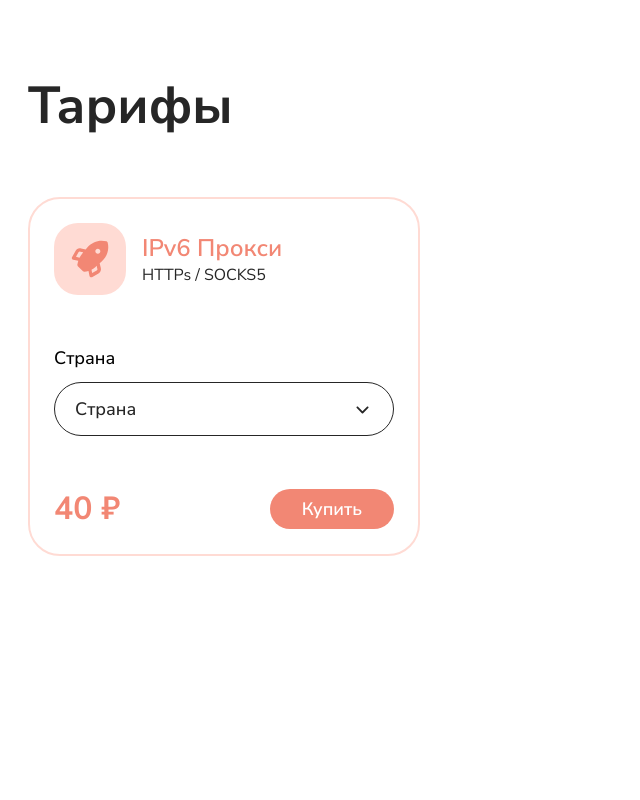
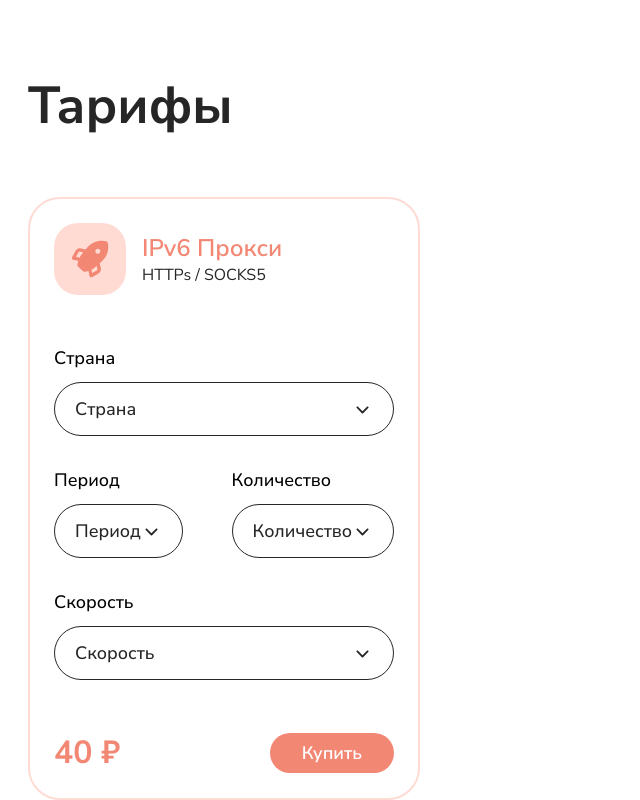
Before and after one commit to DarkMend/proxy, a Next.js app: page / in a window 1280 px wide. Shown: the part 836-1636 px from the top of the page, without its empty margins (0-640 px from the left). Before the commit the page ends 1392 px from the top, so only its background shows below. Built offline with nearby package versions, Linux system fonts and the light colour scheme.

Commit message:
tariffCard

```diff
--- a/src/components/TariffCard/TariffCard.module.scss
+++ b/src/components/TariffCard/TariffCard.module.scss
@@ -18,4 +18,17 @@
       font-weight: 700;
     }
   }
+
+  .main {
+    display: flex;
+    flex-direction: column;
+    gap: 32px;
+
+    &Wrapper {
+      display: flex;
+      flex-direction: row;
+      align-items: center;
+      justify-content: space-between;
+    }
+  }
 }
--- a/src/components/TariffCard/TariffCard.tsx
+++ b/src/components/TariffCard/TariffCard.tsx
@@ -29,6 +29,11 @@ export default function TariffCard({ data }: ITariffCard) {
       </div>
       <div className={styles.main}>
         <DropdownSingle label="Страна" />
+        <div className={styles.mainWrapper}>
+          <DropdownSingle label="Период" />
+          <DropdownSingle label="Количество" />
+        </div>
+        <DropdownSingle label="Скорость" />
       </div>
       <div className={styles.action}>
         <div className={styles.price}>{data.price} ₽</div>
--- a/src/components/ui/DropdownSingle/DropdownSingle.module.scss
+++ b/src/components/ui/DropdownSingle/DropdownSingle.module.scss
@@ -90,5 +90,5 @@
   background: white;
   box-shadow: 0px 10px 30px 0px #0000000f;
   font-size: 14px;
-  width: 100%;
+  min-width: 150px;
 }
```
